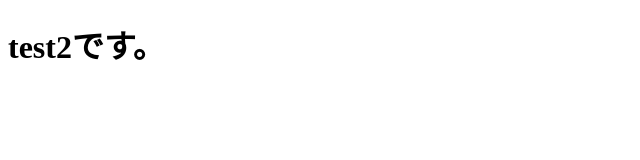
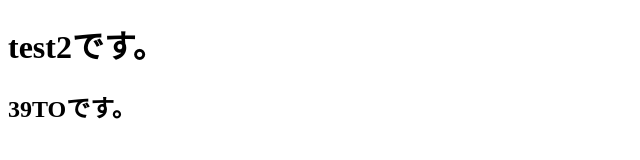
Before and after one commit to teyang39/test, a plain HTML site: page index.html in a window 1280 px wide. Shown: the whole page, without its empty margins (0-640 px from the left). Drawn offline with Linux system fonts and the light colour scheme.

Commit message:
test2 by 39to

```diff
--- a/index.html
+++ b/index.html
@@ -8,5 +8,6 @@
 </head>
 <body>
   <h1>test2です。</h1>
+  <h2>39TOです。</h2>
 </body>
 </html>
```
